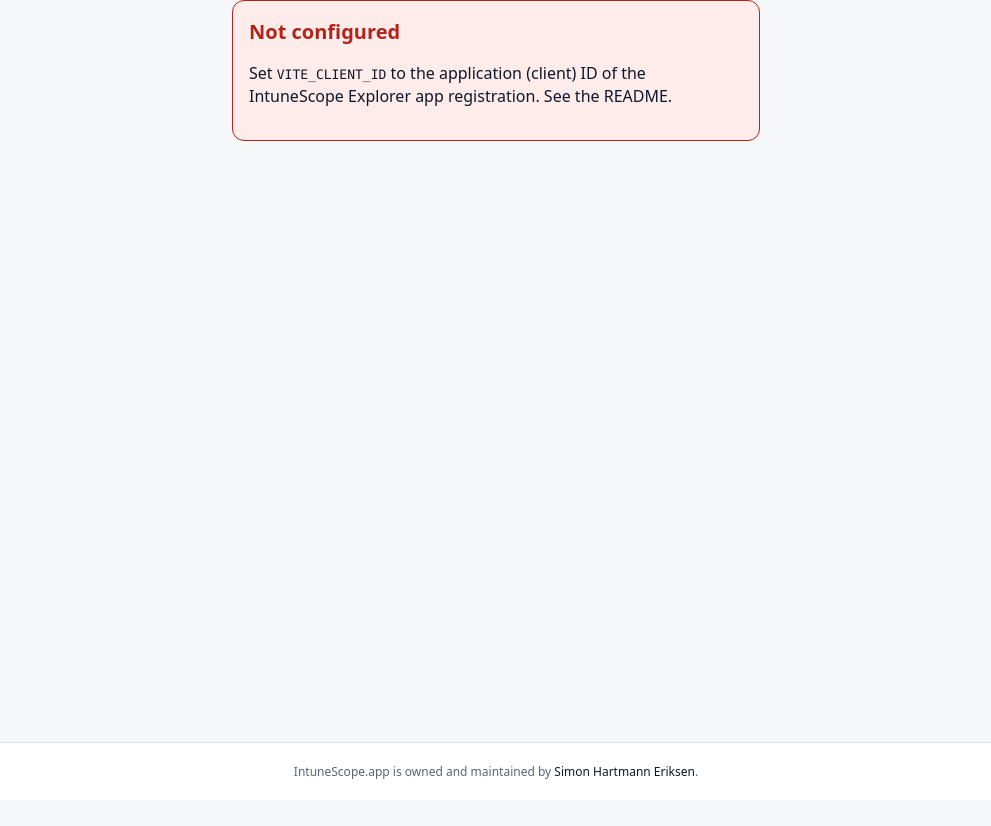
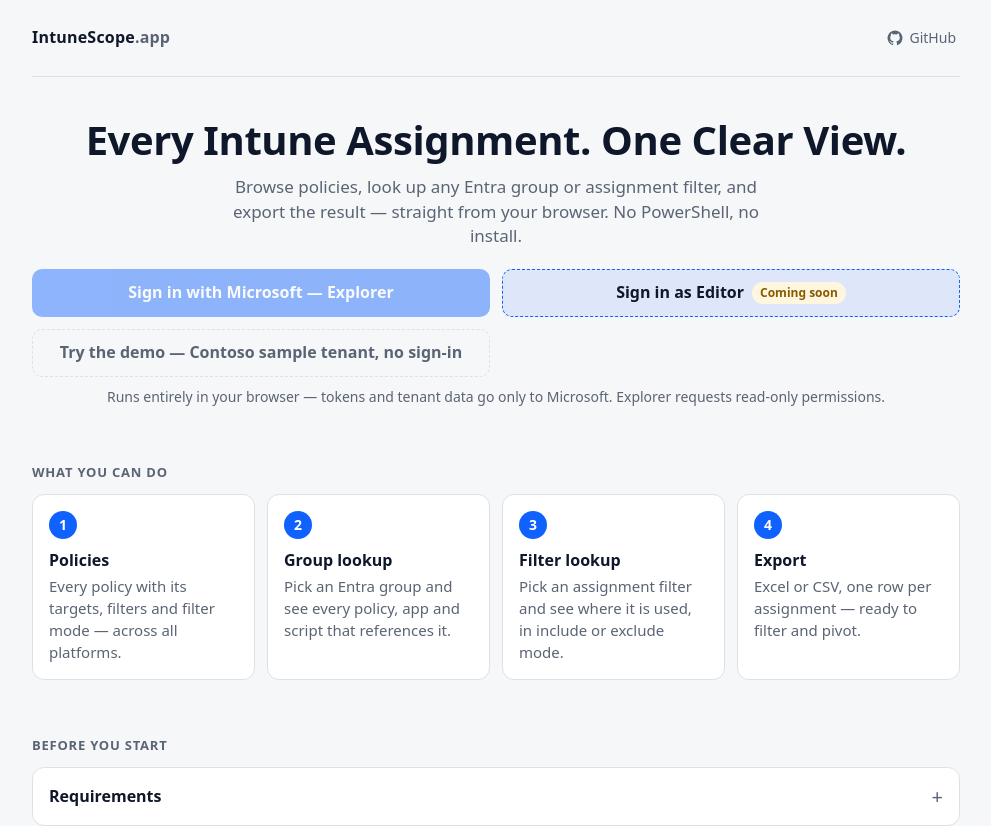
Before and after one commit to Simsen/IntuneScope, a React (Vite) app: page / in a window 1280 px wide. Shown: the top 826 px of the page, without its empty margins (144-1135 px from the left). Before the commit the page ends 800 px from the top, so only its background shows below. Built offline with nearby package versions, Linux system fonts and the light colour scheme; no server answers.

Commit message:
App: demo mode flow (no sign-in, no Graph)
Added demo mode functionality to the application, allowing users to load a fictional inventory without signing in. Updated the rendering logic to accommodate demo mode and modified the sign-out behavior accordingly.

```diff
--- a/src/App.tsx
+++ b/src/App.tsx
@@ -2,8 +2,9 @@
 import type { AccountInfo } from "@azure/msal-browser";
 import { isConfigured } from "./config";
 import { initAuth, signIn, signOut } from "./lib/auth";
+import { DEMO_SESSION, loadDemoInventory, searchDemoGroups } from "./lib/demo";
 import { describeError } from "./lib/graph";
-import { loadInventory } from "./lib/inventory";
+import { loadInventory, searchGroups } from "./lib/inventory";
 import type { Inventory, WorkloadStatus } from "./lib/model";
 import { getSessionInfo, type SessionInfo } from "./lib/session";
 import { Explorer } from "./components/Explorer";
@@ -19,8 +20,10 @@
   const [session, setSession] = useState<SessionInfo | null>(null);
   const [status, setStatus] = useState<WorkloadStatus[]>([]);
   const [inv, setInv] = useState<Inventory | null>(null);
+  const [demo, setDemo] = useState(false);
 
   const load = useCallback(async () => {
+    setDemo(false);
     setPhase("loading");
     setInv(null);
     setStatus([]);
@@ -33,8 +36,30 @@
     }
   }, []);
 
+  /** Demo mode: fictional Contoso tenant, no sign-in, no Graph calls. */
+  const startDemo = useCallback(async () => {
+    setDemo(true);
+    setError(null);
+    setPhase("loading");
+    setInv(null);
+    setStatus([]);
+    setSession(DEMO_SESSION);
+    setInv(await loadDemoInventory(setStatus));
+  }, []);
+
+  const exitDemo = useCallback(() => {
+    setDemo(false);
+    setInv(null);
+    setSession(null);
+    setStatus([]);
+    setPhase("signedOut");
+  }, []);
+
   useEffect(() => {
-    if (!isConfigured()) return;
+    if (!isConfigured()) {
+      setPhase("signedOut");
+      return;
+    }
     initAuth()
       .then((account: AccountInfo | null) => (account ? load() : setPhase("signedOut")))
       .catch((e) => {
@@ -44,29 +69,43 @@
   }, [load]);
 
   let body;
-  if (!isConfigured()) {
-    body = (
-      <div className="app">
-        <div className="card error-card">
-          <h2>Not configured</h2>
-          <p>
-            Set <code>VITE_CLIENT_ID</code> to the application (client) ID of the IntuneScope Explorer app registration. See the README.
-          </p>
-        </div>
-      </div>
-    );
-  } else if (phase === "init") {
+  if (phase === "init") {
     body = (
       <div className="app">
         <p className="muted pad">Starting…</p>
       </div>
     );
   } else if (phase === "signedOut") {
-    body = <Landing onSignIn={() => signIn(true)} error={error} />;
+    body = (
+      <Landing
+        onSignIn={() => signIn(true)}
+        onDemo={startDemo}
+        canSignIn={isConfigured()}
+        error={error}
+      />
+    );
   } else if (phase === "loading" || !inv || !session) {
-    body = <Loading status={status} session={session} done={!!inv} onContinue={() => setPhase("ready")} onSignOut={signOut} />;
+    body = (
+      <Loading
+        status={status}
+        session={session}
+        done={!!inv}
+        demo={demo}
+        onContinue={() => setPhase("ready")}
+        onSignOut={demo ? exitDemo : signOut}
+      />
+    );
   } else {
-    body = <Explorer inv={inv} session={session} onRefresh={load} onSignOut={signOut} />;
+    body = (
+      <Explorer
+        inv={inv}
+        session={session}
+        demo={demo}
+        searchGroups={demo ? searchDemoGroups : searchGroups}
+        onRefresh={demo ? startDemo : load}
+        onSignOut={demo ? exitDemo : signOut}
+      />
+    );
   }
 
   return (
```
